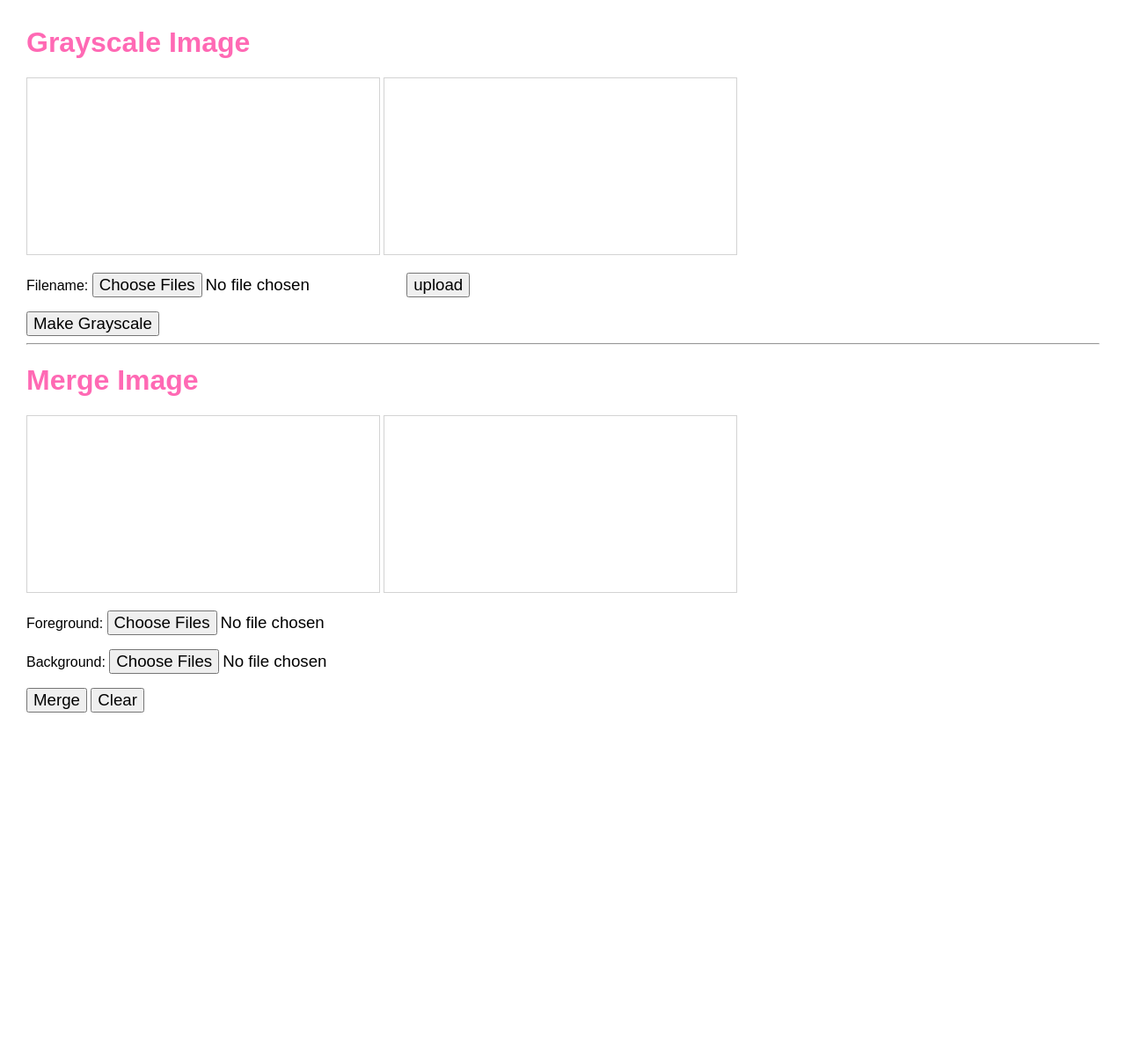
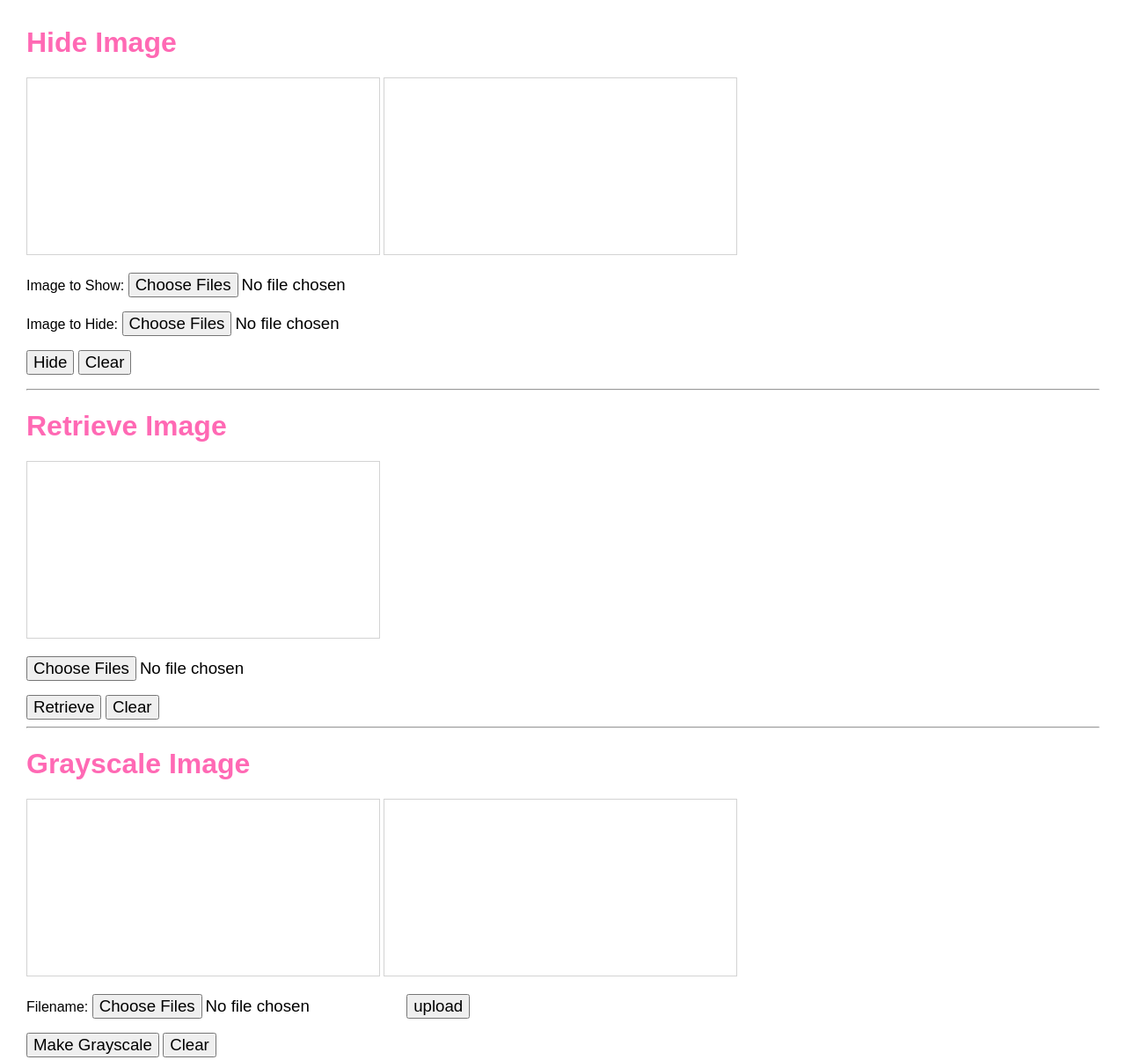
Before and after one commit to qqs377/ImageEditor, a plain HTML site: page index.html in a window 1280 px wide. Shown: the top 1205 px of the page at 88% size. Before the commit the page ends 840 px from the top, so only its background shows below. Drawn offline with Linux system fonts and the light colour scheme.

Commit message:
Update index.html

```diff
--- a/index.html
+++ b/index.html
@@ -10,6 +10,40 @@
 </head>
 
 <body>
+<script src="https://www.dukelearntoprogram.com/course1/common/js/image/SimpleImage.js"> </script>
+
+<h1>Hide Image</h1>
+
+<canvas id="ocan">
+</canvas>
+<canvas id="hcan">
+</canvas>
+<p>
+Image to Show: <input type="file" multiple="false" accept="image/*" id="ofile" onchange="loadOriginalImage()">
+</p>
+<p>
+Image to Hide: <input type="file" multiple="false" accept="image/*" id="hfile" onchange="loadHideImage()">
+</p>
+<p>
+  <input type="button" value="Hide" onclick="steganography()">
+  <input type="button" value="Clear" onclick="clearHCanvas()">
+</p>
+
+<hr>
+
+<h1>Retrieve Image</h1>
+
+<canvas id="recan">
+</canvas>
+
+<p>
+  <input type="file" id="fput" multiple="false" accept="image/*" onchange="loadRetrieveImage()">
+</p>
+<input type="button" value="Retrieve" onclick="retrieve()">
+<input type="button" value="Clear" onclick="clearRCanvas()">
+
+<hr>
+
 <h1>Grayscale Image</h1>
 
 <canvas id="can">
@@ -24,7 +58,8 @@
   <input type="button" value="upload" onclick="upload()">
 </p>
 <input type="button" value="Make Grayscale" onclick="makeGray()">
-<script src="https://www.dukelearntoprogram.com/course1/common/js/image/SimpleImage.js"> </script>
+<input type="button" value="Clear" onclick="clearGCanvas()">
+
 
 <hr>
 
@@ -35,7 +70,7 @@
 <canvas id="bgcan">
 </canvas>
 <p>
-Foreground: <input type="file" multiple="false" accept="image/*" id="fgfile" onchange="loadForegroundImage()">
+Foreground(with green background): <input type="file" multiple="false" accept="image/*" id="fgfile" onchange="loadForegroundImage()">
 </p>
 <p>
 Background: <input type="file" multiple="false" accept="image/*" id="bgfile" onchange="loadBackgroundImage()">
@@ -45,6 +80,7 @@ Background: <input type="file" multiple="false" accept="image/*" id="bgfile" onc
   <input type="button" value="Clear" onclick="clearCanvas()">
 </p>
 
+
   <script src="script.js"></script>
 
 </body>
```
